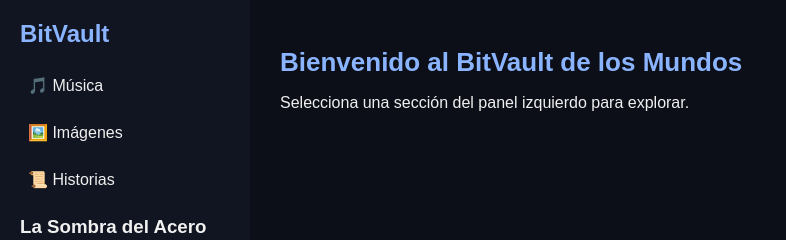
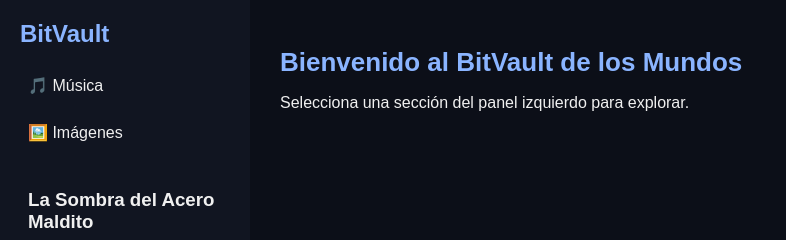
Before and after one commit to Bahm2814/bitvault-delos-mundos, a plain HTML site: page Index.html in a window 1280 px wide. Shown: the top 240 px of the page, without its empty margins (0-786 px from the left). Drawn offline with Linux system fonts and the light colour scheme.

Commit message:
Actualizar Index.html

```diff
--- a/Index.html
+++ b/Index.html
@@ -59,7 +59,7 @@
         <h2>BitVault</h2>
         <div class="menu-item" onclick="showSection('musica')">🎵 Música</div>
         <div class="menu-item" onclick="showSection('imagenes')">🖼️ Imágenes</div>
-        <div class="menu-item" onclick="showSection('historias')">📜 Historias</div>
+        <div class="menu-item"
 <article class="historia">
   <h3>La Sombra del Acero Maldito</h3>
   <p>
@@ -94,7 +94,9 @@
     instante preciso para despertar de nuevo.
   </p>
 </article>
-        <div class="menu-item" onclick="showSection('poesia')">✒️ Poesía</div>
+
+ onclick="showSection('historias')">📜 Historias</div>
+<div class="menu-item" onclick="showSection('poesia')">✒️ Poesía</div>
         <div class="menu-item" onclick="showSection('sugerencias')">💡 Sugerencias</div>
     </div>
 
```
